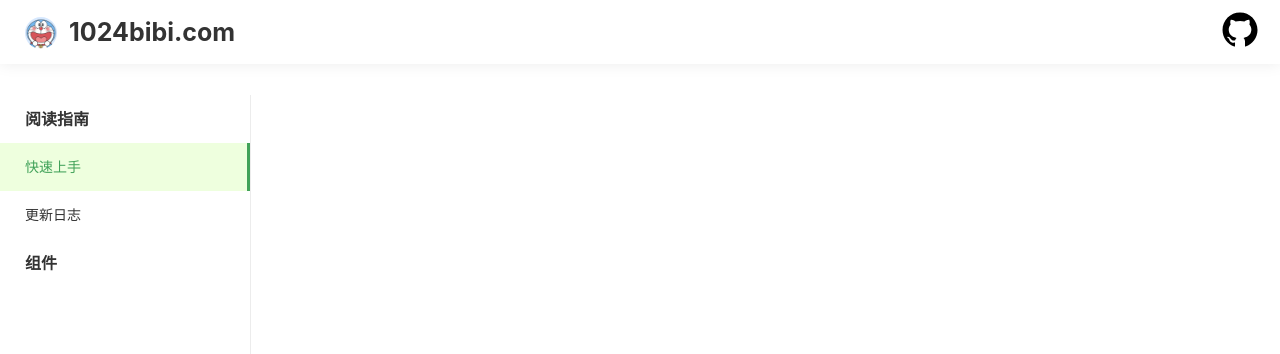
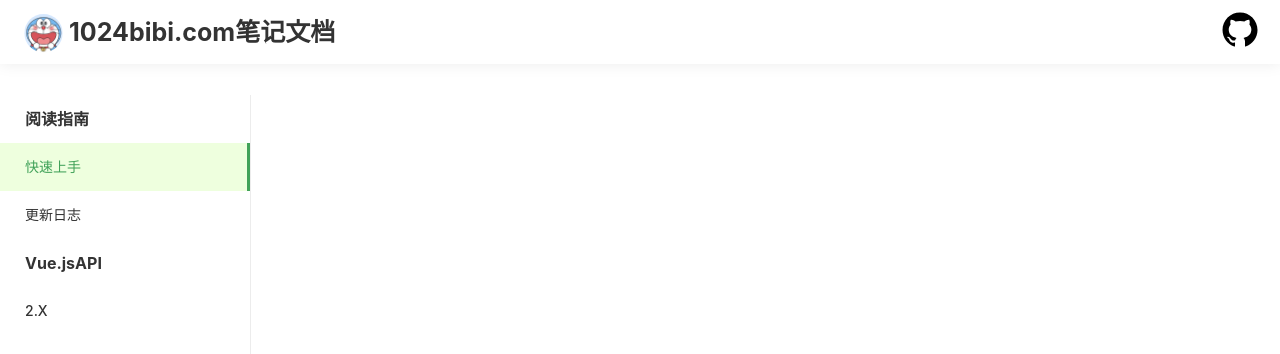
Before and after one commit to learn-docs/vue-docs, a Vue app: page /#/ in a window 1280 px wide. Shown: the top 354 px of the page. Built offline with nearby package versions, Linux system fonts and the light colour scheme.

Commit message:
add: docs/vueapi2x.md

```diff
--- a/site/views/Home.vue
+++ b/site/views/Home.vue
@@ -6,7 +6,7 @@
         <img src="../images/logo.png" />
       </div>
       <div class="home--header-title">
-        1024bibi.com
+        <a href="https://www.1024bibi.com/">1024bibi.com笔记文档</a>
       </div>
       <div class="home--header-github" @click="handleGitbubClick">
         <img src="../images/github.svg" />
@@ -21,7 +21,10 @@
       <router-link class="home--left-link" to="/changelog">
         更新日志
       </router-link>
-      <div class="home--left-title">组件</div>
+      <div class="home--left-title">Vue.jsAPI</div>
+      <router-link class="home--left-link" to="/vueapi2x">
+        2.X
+      </router-link>
       <!-- <div class="home--left-title">组件</div>
       <router-link class="home--left-link" to="/component/button">
         Button 按钮
@@ -73,6 +76,10 @@ export default {
       padding-left: 25px;
       overflow: hidden;
       cursor: pointer;
+
+      &:hover {
+        transform: scale(1.2);
+      }
 
       > img {
         height: 32px;
```
Also changed, not shown: site/router/index.js (+4 -4 lines), 3 other files (tests, documents, lock files or other folders).
